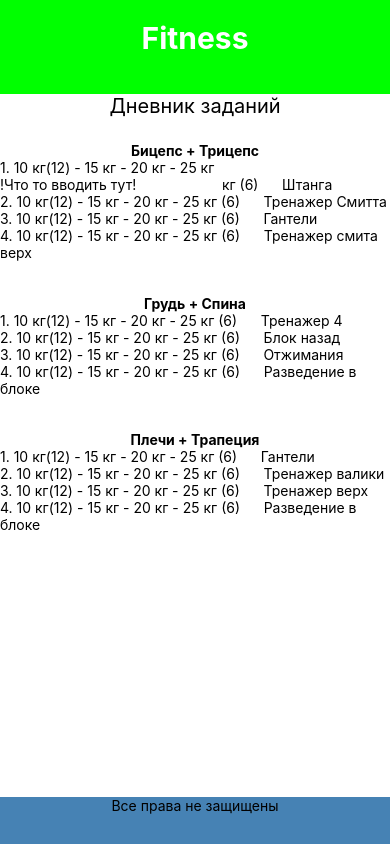
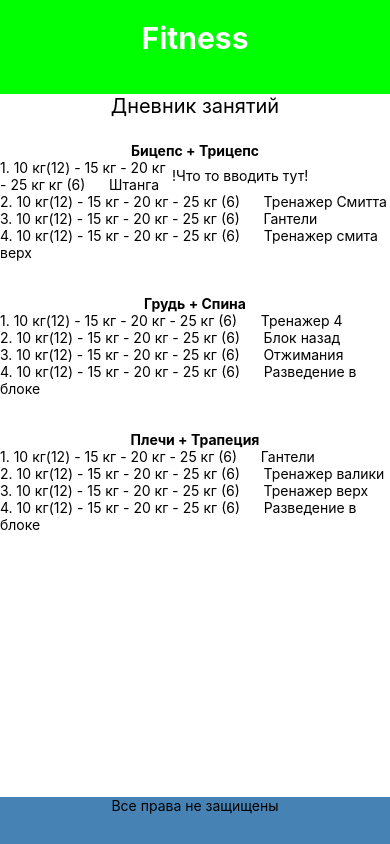
Before and after one commit to GitYchenik/fitness, a React Native app: screen / in a window 390 px wide. Built offline with nearby package versions, Linux system fonts and the light colour scheme.

Commit message:
-update 25/10/2022

```diff
--- a/App.js
+++ b/App.js
@@ -9,17 +9,21 @@ const Start = () => {
       </View>
 
       <View style={styles.main}>
-        <Text style={styles.mainText}>Дневник заданий{"\n"}{"\n"}</Text>
+        <Text style={styles.mainText}>Дневник занятий{"\n"}{"\n"}</Text>
         <View>
           <Text style={styles.zagolovok}>Бицепс + Трицепс</Text>
         </View>
         <View>
-          <Text>1. 10 кг(12) - 15 кг - 20 кг - 25 кг{ <TextInput placeholder='!Что то вводить тут!' keyboardType='numeric' /> } кг (6)      Штанга </Text>
-
+          <View style={{ flexDirection: "row" }}>
+            <Text style={{ flex: 1 }}>1. 10 кг(12) - 15 кг - 20 кг - 25 кг кг (6)      Штанга  </Text>
+            <TextInput style={{ flex: 1 }} placeholder='!Что то вводить тут!' keyboardType='numeric' />
+          </View>
           <Text>2. 10 кг(12) - 15 кг - 20 кг - 25 кг (6)      Тренажер Смитта</Text>
           <Text>3. 10 кг(12) - 15 кг - 20 кг - 25 кг (6)      Гантели</Text>
           <Text>4. 10 кг(12) - 15 кг - 20 кг - 25 кг (6)      Тренажер смита верх</Text>
         </View>
+
+
         <View>
           <Text style={styles.zagolovok}>{"\n"}{"\n"}Грудь + Спина</Text>
         </View>
```
Also changed, not shown: versions/Text Input.txt (added).
